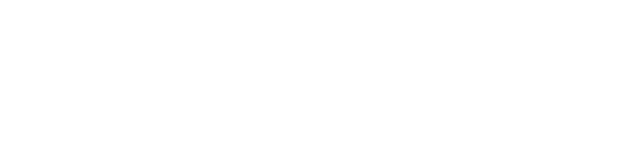
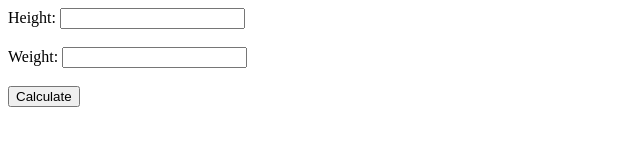
Before and after one commit to LyleBrown010/bmiCalculator, a plain HTML site: page index.html in a window 1280 px wide. Shown: the whole page, without its empty margins (0-640 px from the left). Drawn offline with Linux system fonts and the light colour scheme.

Commit message:
second commit

```diff
--- a/index.html
+++ b/index.html
@@ -7,6 +7,23 @@
     <title>BMI calculator</title>
 </head>
 <body>
+    <main>
+        <div class="Calculator">
+            <div class="height">
+                <label for="height"> Height:
+                    <input type="number">
+                </label>
+            </div>
+            <br>
+            <div class="weight">
+                <label for="weight"> Weight:
+                    <input type="number">
+                </label>
+            </div>
+            <br>
+            <button type="submit">Calculate</button>
+        </div>
+    </main>
 
 </body>
 </html>
```
